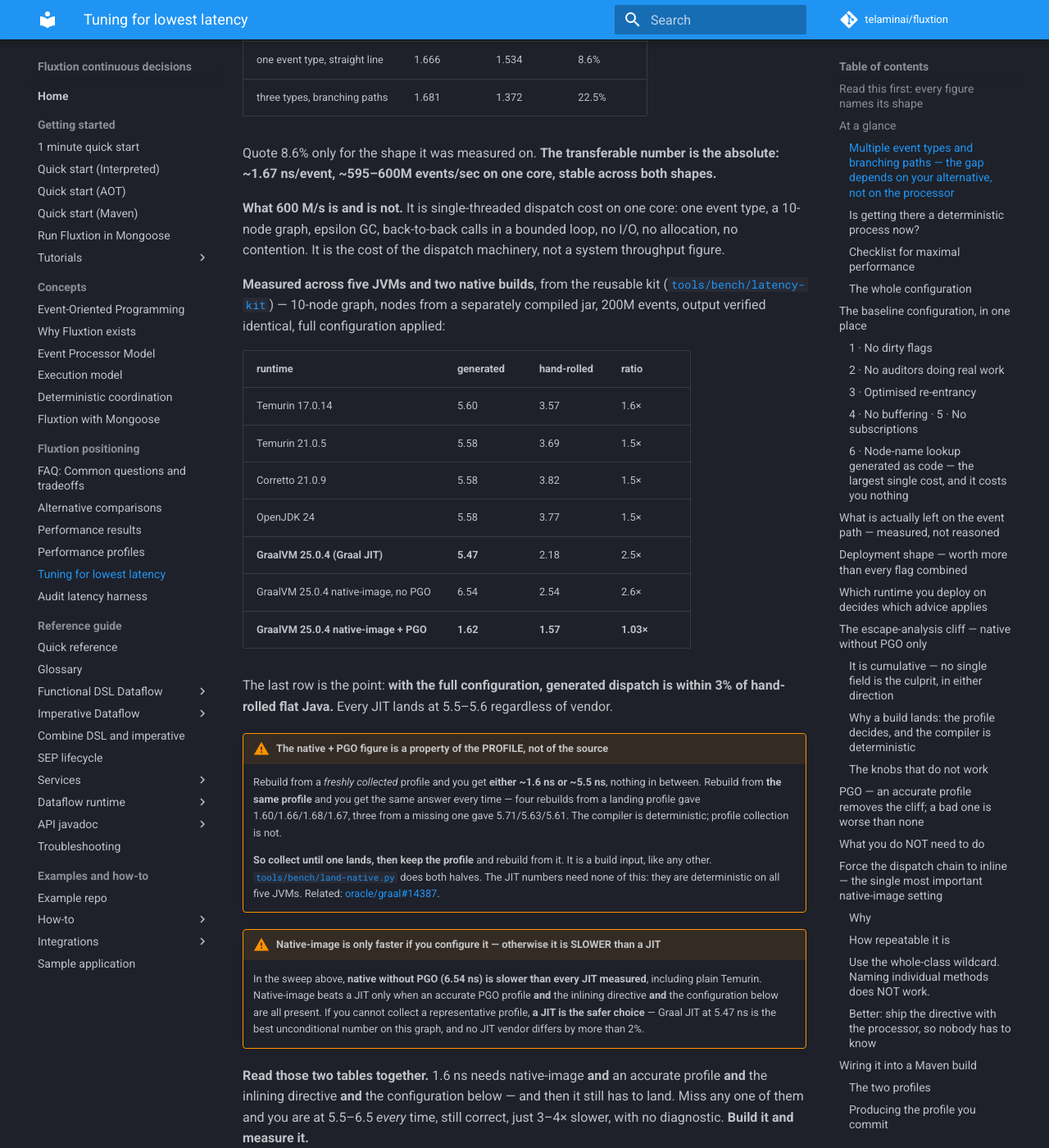
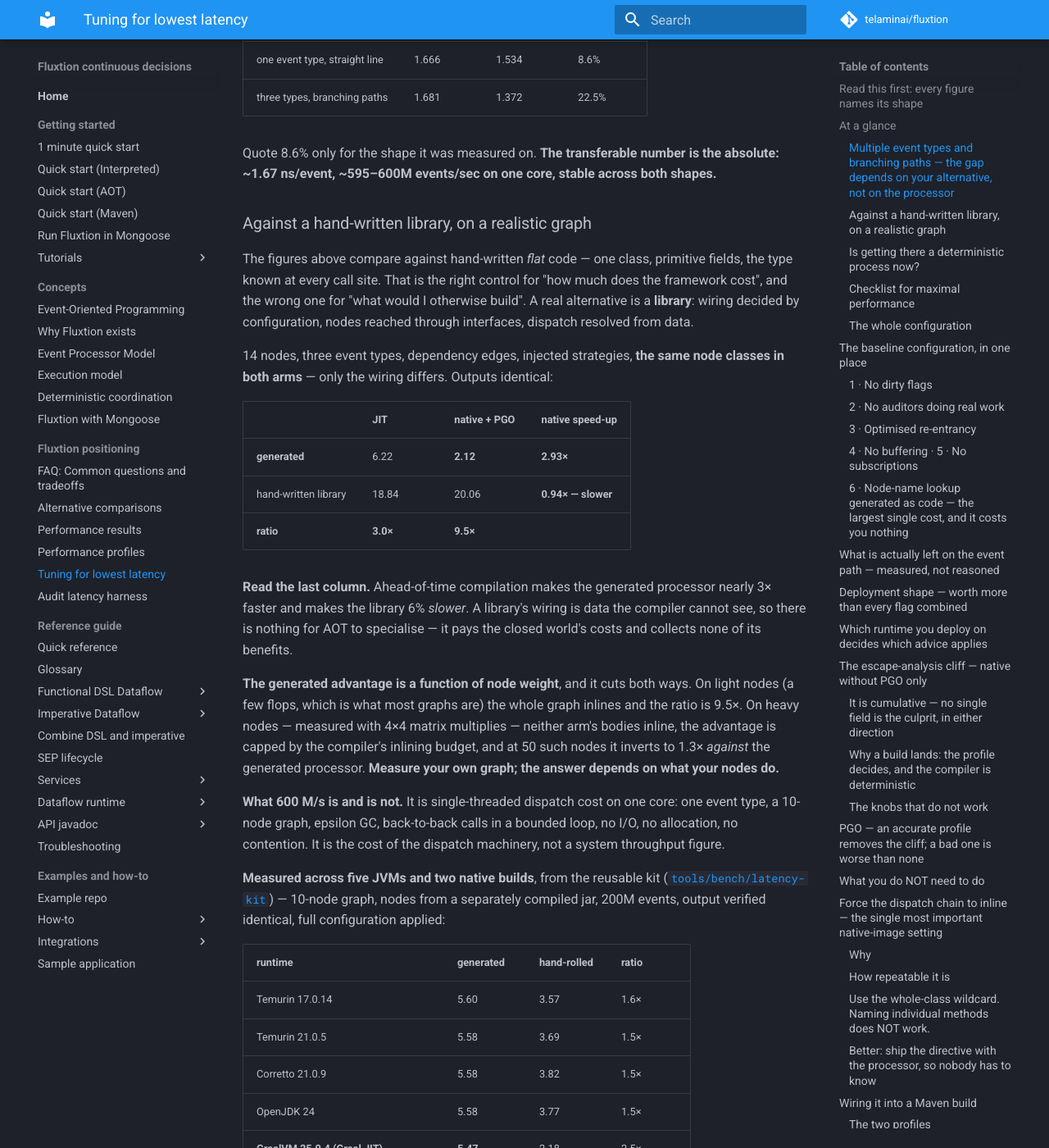
Before and after one commit to telaminai/fluxtion, an MkDocs documentation site: the page built from docs/reference/performance-tuning.md, in a window 1280 px wide and 1400 px high, scrolled down 3110 px. Shown: the whole window at 82% size. Built offline with MkDocs 1.6.1 and Material for MkDocs 9.7.7, drawn with Linux system fonts in a browser that asks for light colours; comment, search, counter and statistics services are not loaded.

Commit message:
docs: generated against a hand-written library on a realistic graph - 9.5x on AOT
Co-Authored-By: Claude Opus 5 (1M context) <noreply@anthropic.com>
Claude-Session: https://claude.ai/code/session_0131t6bqqWuLdB82nuLhVGsq

```diff
--- a/docs/reference/performance-tuning.md
+++ b/docs/reference/performance-tuning.md
@@ -112,6 +112,32 @@ So **the percentage gap is a property of your alternative, not of the generated
 
 Quote 8.6% only for the shape it was measured on. **The transferable number is the absolute:
 ~1.67 ns/event, ~595–600M events/sec on one core, stable across both shapes.**
+
+### Against a hand-written library, on a realistic graph
+
+The figures above compare against hand-written *flat* code — one class, primitive fields, the type
+known at every call site. That is the right control for "how much does the framework cost", and the
+wrong one for "what would I otherwise build". A real alternative is a **library**: wiring decided by
+configuration, nodes reached through interfaces, dispatch resolved from data.
+
+14 nodes, three event types, dependency edges, injected strategies, **the same node classes in both
+arms** — only the wiring differs. Outputs identical:
+
+| | JIT | native + PGO | native speed-up |
+|---|---|---|---|
+| **generated** | 6.22 | **2.12** | **2.93×** |
+| hand-written library | 18.84 | 20.06 | **0.94× — slower** |
+| **ratio** | **3.0×** | **9.5×** | |
+
+**Read the last column.** Ahead-of-time compilation makes the generated processor nearly 3× faster and
+makes the library 6% *slower*. A library's wiring is data the compiler cannot see, so there is nothing
+for AOT to specialise — it pays the closed world's costs and collects none of its benefits.
+
+**The generated advantage is a function of node weight**, and it cuts both ways. On light nodes (a few
+flops, which is what most graphs are) the whole graph inlines and the ratio is 9.5×. On heavy nodes —
+measured with 4×4 matrix multiplies — neither arm's bodies inline, the advantage is capped by the
+compiler's inlining budget, and at 50 such nodes it inverts to 1.3× *against* the generated processor.
+**Measure your own graph; the answer depends on what your nodes do.**
 
 **What 600 M/s is and is not.** It is single-threaded dispatch cost on one core: one event type, a
 10-node graph, epsilon GC, back-to-back calls in a bounded loop, no I/O, no allocation, no contention.
```
